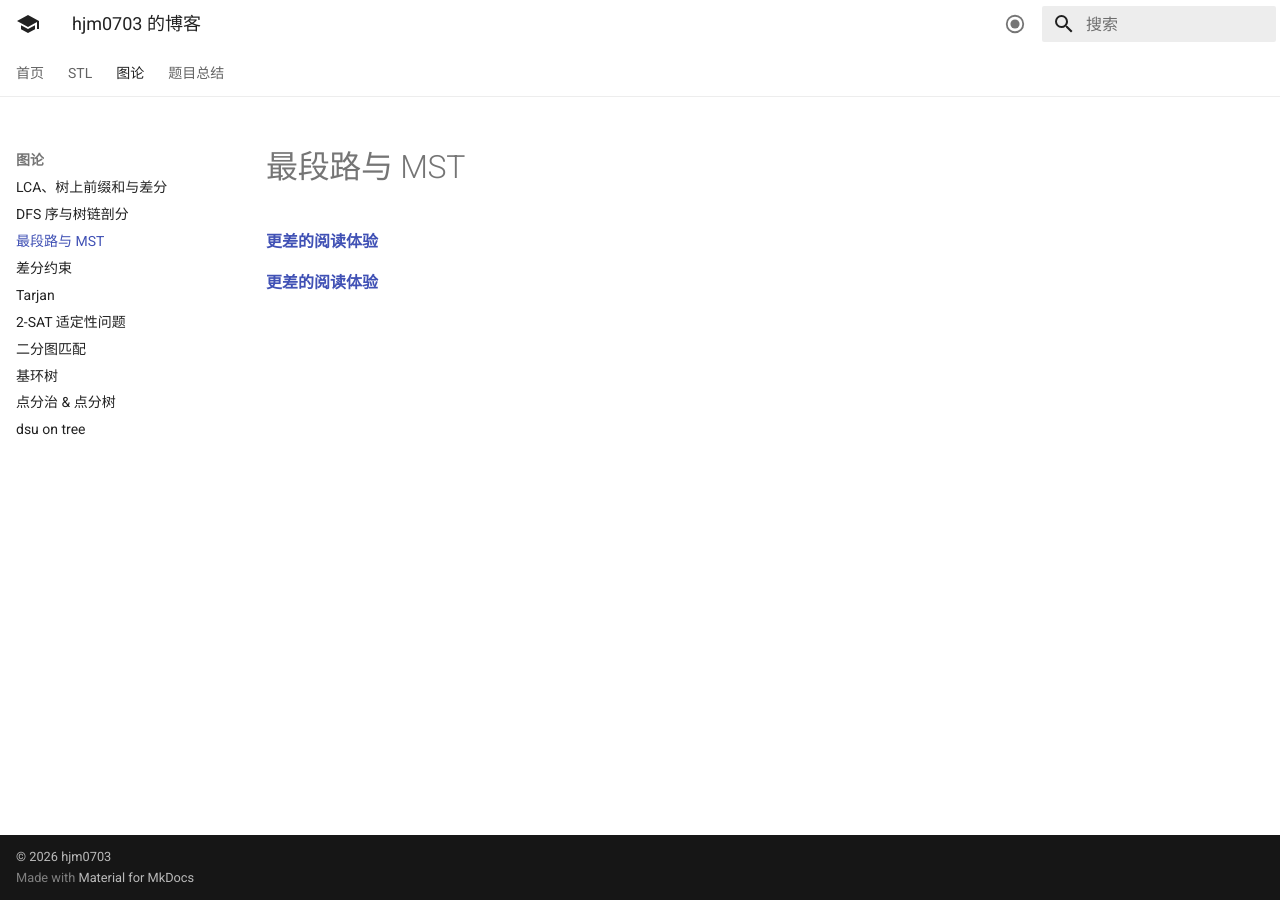
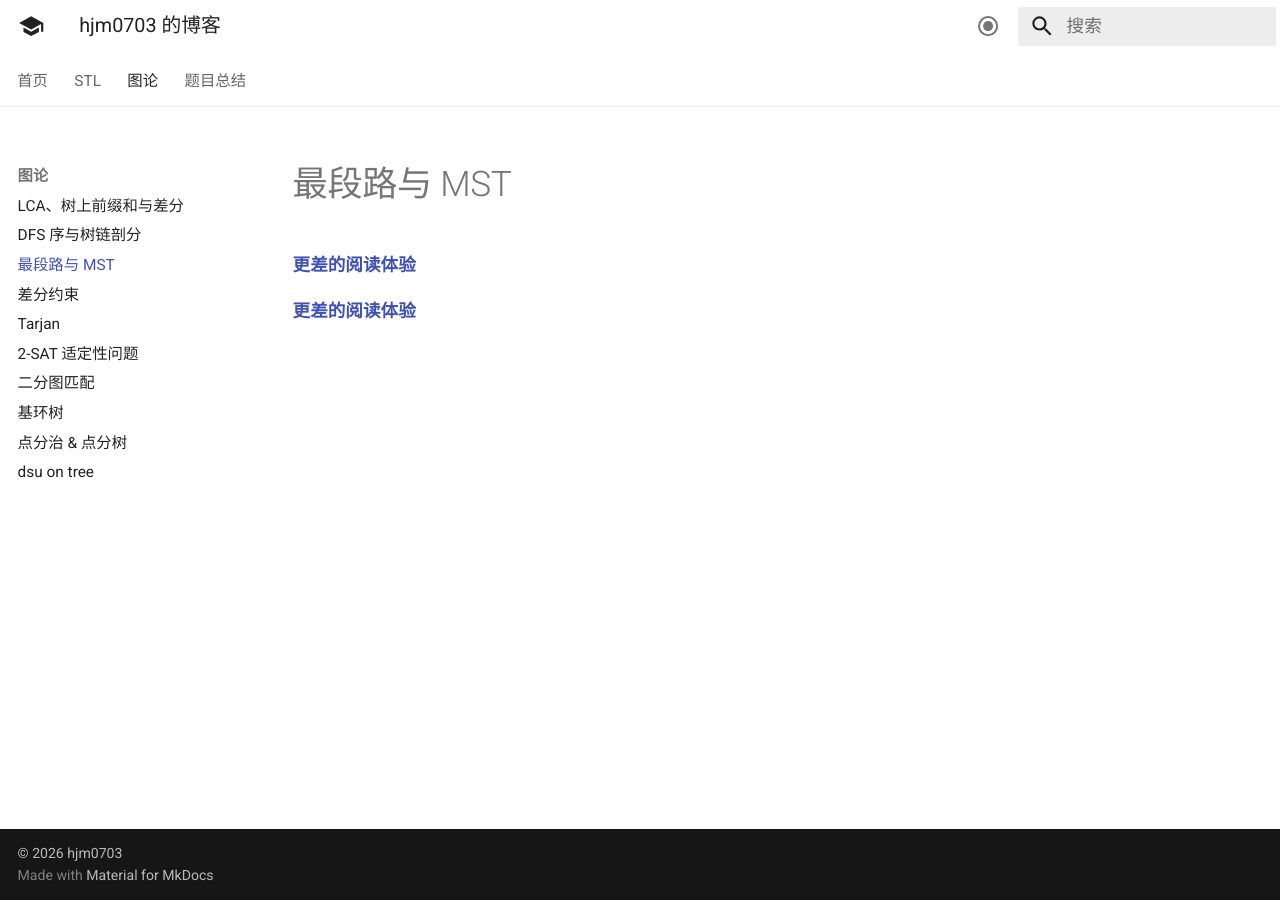
Before and after one commit to hjm0703/hjm-blog, an MkDocs documentation site: the page built from docs/graph/最段路与 MST.md, in a window 1280 px wide. Built offline with MkDocs 1.6.1 and Material for MkDocs 9.7.7, drawn with Linux system fonts in a browser that asks for light colours.

Commit message:
修改字体大小

```diff
--- a/docs/stylesheets/extra.css
+++ b/docs/stylesheets/extra.css
@@ -2,7 +2,7 @@
 
 /* 字体大小调整 */
 html, body {
-  font-size: 20px !important;
+  font-size: 22px !important;
 }
 
 /* 调整整体容器宽度 */
```
